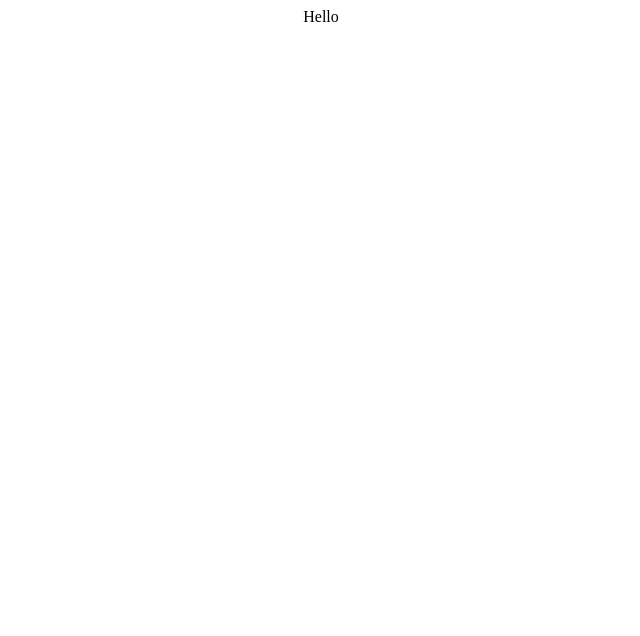
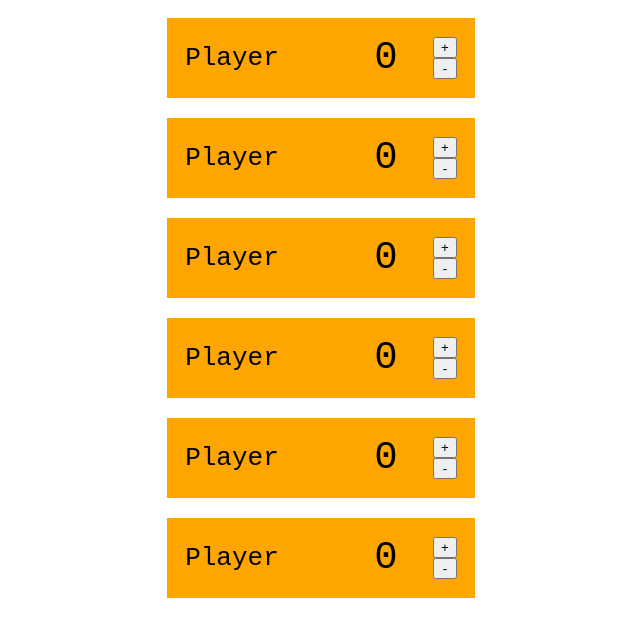
Before and after one commit to OriolOr/CatanCounter, a React app in the folder FrontWeb/: page / in a window 1280 px wide. Shown: the top 636 px of the page, without its empty margins (327-967 px from the left). Built offline with nearby package versions, Linux system fonts and the light colour scheme.

Commit message:
add App component into index.tsx

```diff
--- a/FrontWeb/src/index.tsx
+++ b/FrontWeb/src/index.tsx
@@ -4,6 +4,8 @@ import { App } from "./app";
 import "./index.styles.css";
 
 ReactDOM.render(
-  <div className="appContainer">Hello</div>,
+  <div className="appContainer">
+    <App />
+  </div>,
   document.getElementById("root")
 );
```
